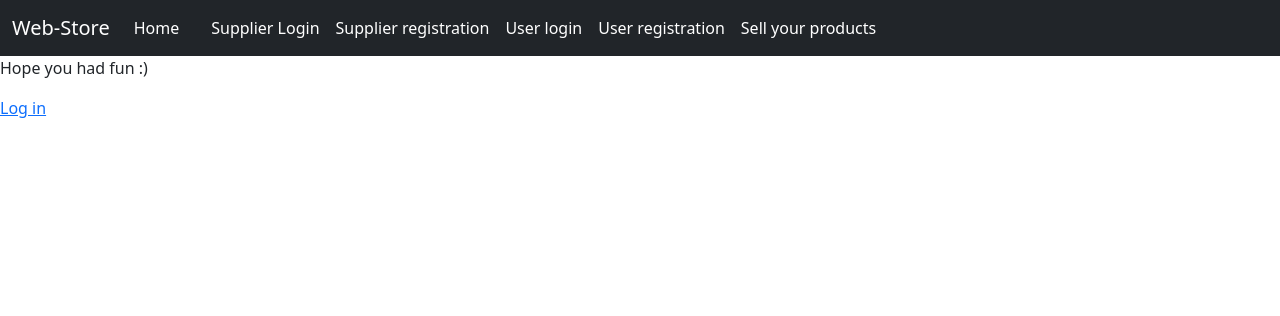
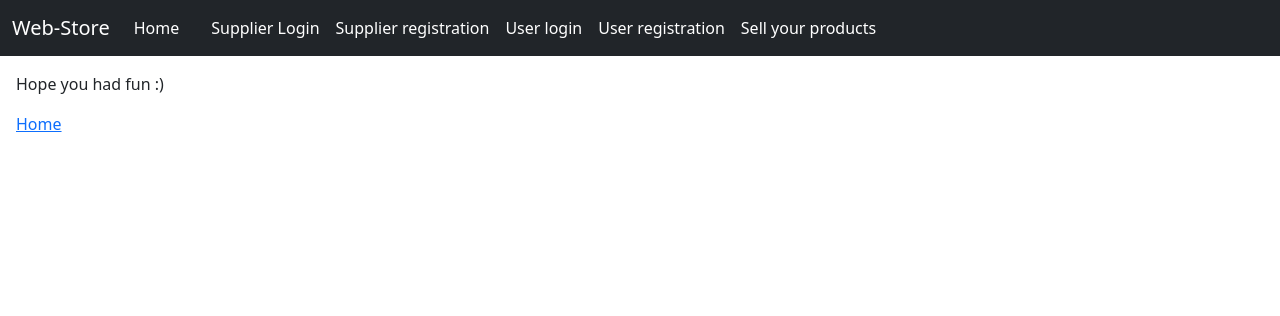
Before and after one commit to vivek-2601/Web-Store, a Django app: a page that uses Templates/base.html in a window 1280 px wide. Shown: the top 316 px of the page. Run offline with Django 3.2, Linux system fonts and the light colour scheme.

Commit message:
Changes In Base Template and make some designing changes

```diff
--- a/Templates/base.html
+++ b/Templates/base.html
@@ -18,14 +18,15 @@
 
     <nav class="navbar navbar-expand-lg navbar-dark bg-dark">
         <div class="container-fluid">
-            <a class="navbar-brand" href="">Web-Store</a>
+
+            <a class="navbar-brand" href="{% url 'store:products' %}">Web-Store</a>
             <button class="navbar-toggler" type="button" data-bs-toggle="collapse" data-bs-target="#navbarSupportedContent" aria-controls="navbarSupportedContent" aria-expanded="false" aria-label="Toggle navigation">
         <span class="navbar-toggler-icon"></span>
       </button>
             <div class="collapse navbar-collapse" id="navbarSupportedContent">
                 <ul class="navbar-nav me-auto mb-2 mb-lg-0">
                     <li class="nav-item">
-                        <a class="nav-link active" aria-current="page" href="">Home</a>
+                        <a class="nav-link active" aria-current="page" href="{% url 'store:products' %}">Home</a>
                     </li>
                     <li class="nav-item"><a class="nav-link active" aria-current="page">{% if user.is_authenticated %}Hello, {{user.username}}</a></li>
                     <li class="nav-item"><a class="nav-link active" aria-current="page" href="{% url 'users:logout' %}">Logout</a></li>
@@ -39,9 +40,9 @@
             </div>
         </div>
     </nav>
-
-    {%block body%} {%endblock%}
-
+    <div style="margin: 16px;">
+        {%block body%} {%endblock%}
+    </div>
     <!-- Optional JavaScript; choose one of the two! -->
     <!-- Option 1: Bootstrap Bundle with Popper -->
     <script src="https://cdn.jsdelivr.net/npm/bootstrap@5.0.0-beta3/dist/js/bootstrap.bundle.min.js" integrity="sha384-JEW9xMcG8R+pH31jmWH6WWP0WintQrMb4s7ZOdauHnUtxwoG2vI5DkLtS3qm9Ekf" crossorigin="anonymous"></script>
--- a/users/templates/registration/logged_out.html
+++ b/users/templates/registration/logged_out.html
@@ -1,3 +1,6 @@
 {% extends 'base.html' %} {%block body%}
+<!---->
 <p> Hope you had fun :) </p>
-<a href="{% url 'users:login' %}"> Log in</a> {%endblock%}
+<a href="{% url 'store:products' %}">Home</a>
+<!---->
+{%endblock%}
```
Also changed, not shown: store/templates/store/product.html (+12 -3 lines), store/templates/store/products.html (+1 -8 lines).
